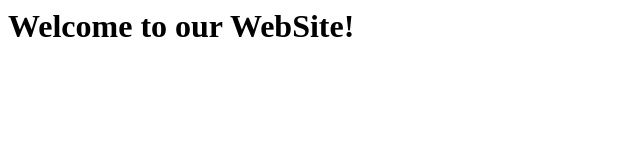
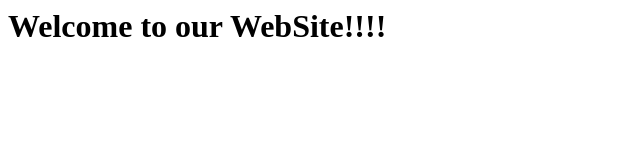
Before and after one commit to github-2018-zensar/symmetrical-fiesta, a plain HTML site: page index.html in a window 1280 px wide. Shown: the full height of the page, 0-640 px from the left. Drawn offline with Linux system fonts and the light colour scheme.

Commit message:
changed index page

```diff
--- a/index.html
+++ b/index.html
@@ -2,6 +2,6 @@
 <head>
 <title>Index page on symmetrical-fiesta</title>
 </head>
-<h1>Welcome to our WebSite!</h1>
+<h1>Welcome to our WebSite!!!!</h1>
 
 </html>
```
